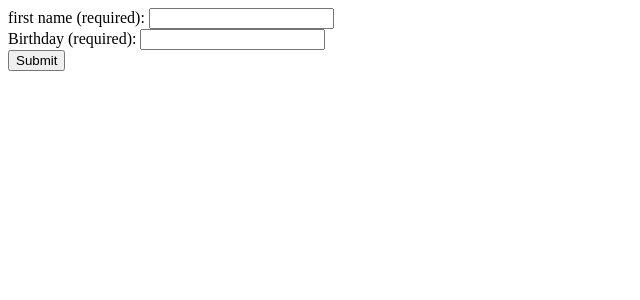
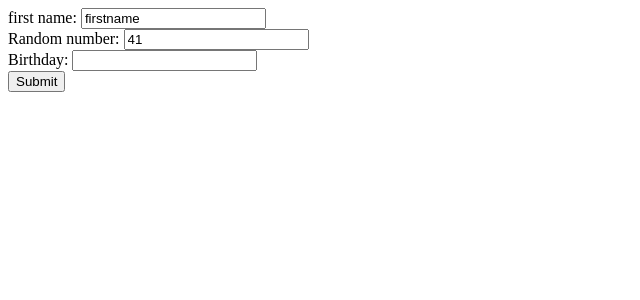
Before and after one commit to kaizhilam/form-react, a React (Create React App) app: page / in a window 1280 px wide. Shown: the top 300 px of the page, without its empty margins (0-640 px from the left). Built offline with nearby package versions, Linux system fonts and the light colour scheme.

Commit message:
enable streaming data

```diff
--- a/package.json
+++ b/package.json
@@ -43,6 +43,7 @@
     ]
   },
   "devDependencies": {
-    "@types/lodash": "^4.14.191"
+    "@types/lodash": "^4.14.191",
+    "@types/styled-components": "^5.1.26"
   }
 }
--- a/src/App.tsx
+++ b/src/App.tsx
@@ -1,14 +1,28 @@
-import React, { useState } from "react";
+import React, { useState, useEffect } from "react";
 import { ControlGroup, Form, FormItem, Input, Radio, Test } from "./components";
 import { Regex } from "./utils/regex";
 
 function App() {
-  const data = {
-    lastName: 1,
-    gender: "male",
-    list: [1, 2, 3, 4],
-    object: { aaa: 111 },
-  };
+  const [data, setData] = useState({
+    character: {
+      name: {
+        last: "lastname",
+        first: "firstname",
+      },
+    },
+    randomNumber: 1,
+  });
+
+  useEffect(() => {
+    const interval = setInterval(() => {
+      setData({
+        ...data,
+        randomNumber: Math.floor(Math.random() * 100),
+      });
+    }, 3000);
+    return () => clearInterval(interval);
+  }, []);
+
   return (
     <div className="App">
       <Form
@@ -22,13 +36,12 @@ function App() {
       >
         <FormItem
           id="fname"
-          name="firstName"
+          name="character.name.first"
           label="first name"
-          required
           validations={[
             {
-              message: 'Need your first name',
-              type: 'required'
+              message: "Need your first name",
+              type: "required",
             },
             {
               message: "Value must not be first name",
@@ -43,11 +56,16 @@ function App() {
           }}
         </FormItem>
         <br />
+        <FormItem id="randomNumber" name="randomNumber" label="Random number">
+          {(props, { setFieldValue, setFormValue }) => {
+            return <Input {...props} />;
+          }}
+        </FormItem>
+        <br />
         <FormItem
           id="birthday"
           name="birthday"
           label="Birthday"
-          required
           validations={[
             {
               message: "Value must be in the format of dd/mm/yyyy",
--- a/src/components/Form/index.tsx
+++ b/src/components/Form/index.tsx
@@ -8,8 +8,8 @@ import React, {
 } from "react";
 import set from "lodash/set";
 import merge from "lodash/merge";
+import mergeWith from "lodash/mergeWith";
 import get from "lodash/get";
-import { convertObjectValueToString } from "../../utils";
 
 interface IKeyValuePair {
   [name: string]: string;
@@ -44,7 +44,13 @@ export function Form(props: IForm) {
 
   const [modifiedData, setModifiedData] = useState<IKeyValuePair>({});
   const formData = useMemo(
-    () => merge({}, modifiedData, data),
+    () =>
+      mergeWith({}, data, modifiedData, (objValue, srcValue) => {
+        if (srcValue === "") {
+          return objValue;
+        }
+        return srcValue;
+      }),
     [modifiedData, data]
   );
   useEffect(() => {
--- a/src/components/FormItem/index.tsx
+++ b/src/components/FormItem/index.tsx
@@ -12,6 +12,7 @@ interface IRestProps {
   value: string;
   onBlur?: (event: React.FocusEvent<HTMLInputElement>) => void;
   onChange?: (event: React.ChangeEvent<HTMLInputElement>) => void;
+  onFocus?: (event: React.FocusEvent<HTMLInputElement>) => void;
 }
 
 interface IFormItemAction {
@@ -36,6 +37,7 @@ interface IFormItem {
   }[];
   onBlur?: (event: React.FocusEvent<HTMLInputElement>) => void;
   onChange?: (event: React.ChangeEvent<HTMLInputElement>) => void;
+  onFocus?: (event: React.FocusEvent<HTMLInputElement>) => void;
 }
 
 export function FormItem(props: IFormItem) {
@@ -44,8 +46,9 @@ export function FormItem(props: IFormItem) {
     children,
     name,
     required = false,
+    onBlur,
     onChange,
-    onBlur,
+    onFocus,
     ...restProps
   } = props;
 
@@ -60,6 +63,7 @@ export function FormItem(props: IFormItem) {
   } = useContext(FormContext);
 
   const [value, setValue] = useState<string>(get(formData, name) || "");
+  const [focused, setFocused] = React.useState<boolean>(false);
 
   useEffect(() => {
     let requiredValidationMessage = "This field is required.";
@@ -80,12 +84,12 @@ export function FormItem(props: IFormItem) {
     setFieldValidations(name, cleanValidation);
   }, []);
 
-  // const useEffectDependency = formData[name];
-  // useEffect(() => {
-  //   if (useEffectDependency !== value) {
-  //     useEffectDependency && setValue(useEffectDependency);
-  //   }
-  // }, [useEffectDependency]);
+  const useEffectDependency = formData[name];
+  useEffect(() => {
+    if (useEffectDependency !== value && !focused) {
+      useEffectDependency && setValue(useEffectDependency);
+    }
+  }, [useEffectDependency]);
 
   const setFieldValue = (value: string) => {
     const validationMessage = triggerFieldValidation(name, value);
@@ -96,6 +100,7 @@ export function FormItem(props: IFormItem) {
   };
 
   const formItemOnBlur = (event: React.FocusEvent<HTMLInputElement>) => {
+    setFocused(false);
     const { value } = event.target;
     setFieldValue(value);
     onBlur?.(event);
@@ -104,6 +109,11 @@ export function FormItem(props: IFormItem) {
   const formItemOnChange = (event: React.ChangeEvent<HTMLInputElement>) => {
     setValue(event.target.value);
     onChange?.(event);
+  };
+
+  const formItemOnFocus = (event: React.FocusEvent<HTMLInputElement>) => {
+    setFocused(true);
+    onFocus?.(event);
   };
 
   const error = getFieldError(name);
@@ -115,8 +125,9 @@ export function FormItem(props: IFormItem) {
       name,
       required,
       value,
+      onBlur: formItemOnBlur,
       onChange: formItemOnChange,
-      onBlur: formItemOnBlur,
+      onFocus: formItemOnFocus,
     },
     {
       setFieldValue,
--- a/src/components/Input/index.tsx
+++ b/src/components/Input/index.tsx
@@ -13,6 +13,7 @@ interface IInput {
   value?: string;
   onBlur?: (event: React.FocusEvent<HTMLInputElement>) => void;
   onChange?: (event: React.ChangeEvent<HTMLInputElement>) => void;
+  onFocus?: (event: React.FocusEvent<HTMLInputElement>) => void;
 }
 
 export function Input(props: IInput) {
@@ -25,6 +26,8 @@ export function Input(props: IInput) {
     value,
     onBlur,
     onChange,
+    onFocus,
+    ...restProps
   } = props;
   return (
     <>
@@ -36,6 +39,8 @@ export function Input(props: IInput) {
         value={value}
         onBlur={onBlur}
         onChange={onChange}
+        onFocus={onFocus}
+        {...restProps}
       />
       {error ?? <p>{error}</p>}
     </>
--- a/src/components/Radio/index.tsx
+++ b/src/components/Radio/index.tsx
@@ -13,7 +13,7 @@ export function Radio(props: IRadio) {
   const { checked, id, label, name, value, onChange } = props;
 
   return (
-    <div>
+    <>
       <input
         id={id}
         name={name}
@@ -23,6 +23,6 @@ export function Radio(props: IRadio) {
         checked={checked}
       />
       <label htmlFor={id}>{label}</label>
-    </div>
+    </>
   );
 }
```
Also changed, not shown: 1 other file (tests, documents, lock files or other folders).
